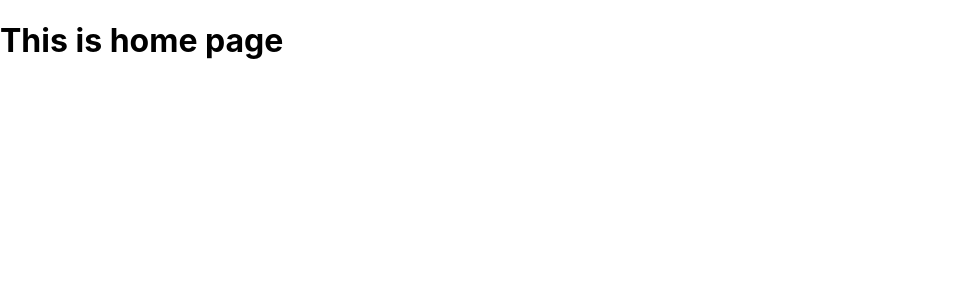
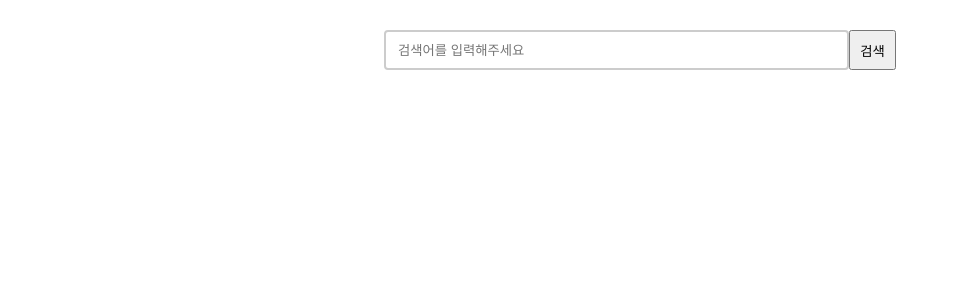
Before and after one commit to hellosam1332/isthereanyrepo, a Next.js app: page / in a window 1280 px wide. Shown: the top 300 px of the page, without its empty margins (0-958 px from the left). Built offline with nearby package versions, Linux system fonts and the light colour scheme.

Commit message:
키워드 검색 Form UI 마크업 - 레포지토리 검색을 위한 keyword 상태를 HomeContainer 에 구현하고 input component 에 적용합니다.

```diff
--- a/pages/index.tsx
+++ b/pages/index.tsx
@@ -1,7 +1,7 @@
 import type { NextPage } from 'next';
 import Head from 'next/head';
 
-import HomeComponent from '../src/component/home/Home';
+import HomeContainer from '../src/component/home/HomeContainer';
 
 const Home: NextPage = () => {
   return (
@@ -10,7 +10,7 @@ const Home: NextPage = () => {
         <title>IsThereAnyRepo</title>
         <meta name="description" content="github repo search page" />
       </Head>
-      <HomeComponent />
+      <HomeContainer />
     </>
   );
 };
--- a/src/component/home/Home.tsx
+++ /dev/null
@@ -1,7 +0,0 @@
-export default function Home() {
-  return (
-    <div>
-      <h1>This is home page</h1>
-    </div>
-  );
-}
--- /dev/null
+++ b/src/component/home/HomeContainer.tsx
@@ -0,0 +1,20 @@
+import SearchForm from '../search/SearchForm';
+import { useState } from 'react';
+
+export default function HomeContainer() {
+  const [searchKeyword, setSearchKeyword] = useState('');
+
+  const submitSearchKeyword = () => {
+    //TODO 검색 기능 구현
+  };
+
+  return (
+    <div>
+      <SearchForm
+        keyword={searchKeyword}
+        onChangeKeyword={setSearchKeyword}
+        onSubmit={submitSearchKeyword}
+      />
+    </div>
+  );
+}
--- /dev/null
+++ b/src/component/search/InputKeyword.tsx
@@ -0,0 +1,33 @@
+import { InputHTMLAttributes, useState } from 'react';
+import styled from '@emotion/styled';
+
+type Props = InputHTMLAttributes<HTMLInputElement>;
+
+export default function InputKeyword({ ...props }: Props) {
+  const [focused, setFocused] = useState(false);
+
+  return (
+    <Label>
+      <Input
+        onFocus={() => setFocused(true)}
+        onBlur={() => setFocused(false)}
+        isFocused={focused}
+        {...props}
+      />
+    </Label>
+  );
+}
+
+const Label = styled.label`
+  width: 100%;
+`;
+
+const Input = styled.input<{ isFocused: boolean }>`
+  width: 100%;
+  height: 100%;
+  padding: 8px 12px;
+  border-radius: 4px;
+  box-sizing: border-box;
+  outline: none;
+  border: 2px solid ${({ isFocused }) => (isFocused ? `#3a8fe9` : `#ccc`)};
+`;
--- /dev/null
+++ b/src/component/search/SearchForm.tsx
@@ -0,0 +1,59 @@
+import styled from '@emotion/styled';
+import InputKeyword from './InputKeyword';
+import { ChangeEvent, FormEvent, useCallback } from 'react';
+
+interface Props {
+  keyword: string;
+
+  onChangeKeyword(value: string): void;
+
+  onSubmit(): void;
+}
+
+export default function SearchForm({ keyword, onChangeKeyword, onSubmit }: Props) {
+  const handleSubmit = useCallback(
+    (e: FormEvent<HTMLFormElement>) => {
+      e.preventDefault();
+      onSubmit();
+    },
+    [onSubmit],
+  );
+
+  const handleChangeKeyword = useCallback(
+    (e: ChangeEvent<HTMLInputElement>) => {
+      const value = e.target.value;
+      onChangeKeyword(value);
+    },
+    [onChangeKeyword],
+  );
+
+  return (
+    <Container>
+      <Form onSubmit={handleSubmit}>
+        <InputKeyword
+          value={keyword}
+          onChange={handleChangeKeyword}
+          placeholder="검색어를 입력해주세요"
+        />
+        <SubmitButton type="submit">검색</SubmitButton>
+      </Form>
+    </Container>
+  );
+}
+
+const Container = styled.div`
+  display: flex;
+  justify-content: center;
+  align-items: center;
+  height: 100px;
+`;
+
+const Form = styled.form`
+  display: flex;
+  width: 40%;
+  height: 40px;
+`;
+
+const SubmitButton = styled.button`
+  width: 50px;
+`;
```
